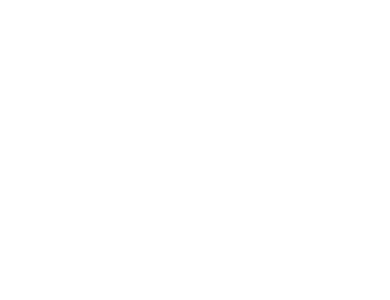
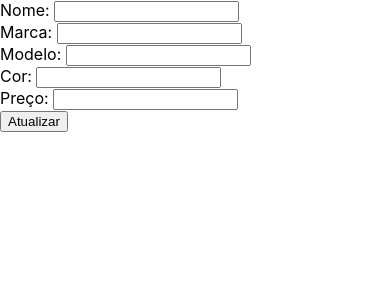
Before and after one commit to dihreyaraujo/lexart-labs-frontend, a React (Create React App) app in the folder lexart-labs/: page /products/1 in a window 390 px wide. Before the commit this address had no page. Shown: the top 300 px of the page. Built offline with nearby package versions, Linux system fonts and the light colour scheme; no server answers.

Commit message:
implements phoneId pages for update phone

```diff
--- a/lexart-labs/src/App.js
+++ b/lexart-labs/src/App.js
@@ -3,6 +3,7 @@
 import Login from './pages/Login';
 import Register from './pages/Register';
 import Phones from './pages/Phones';
+import PhoneId from './pages/PhoneId';
 
 class App extends Component {
   render() {
@@ -11,7 +12,8 @@
         <Routes>
           <Route exact path="/" element={ <Login /> } />
           <Route path="/register" element={ <Register /> } />
-          <Route path="/products" element={ <Phones /> } />
+          <Route exact path="/products" element={ <Phones /> } />
+          <Route path="/products/:id" element={ <PhoneId /> } />
         </Routes>
       </div>
     )
--- /dev/null
+++ b/lexart-labs/src/pages/PhoneId.js
@@ -0,0 +1,96 @@
+import React, { useState, useEffect } from 'react';
+import { Link, useParams } from 'react-router-dom';
+import axios from 'axios';
+
+const PhoneId = () => {
+  const [product, setProduct] = useState([]);
+  const [errorMsg, setError] = useState('');
+  const { id } = useParams();
+
+  useEffect(() => {
+    verifyLogged();
+  }, []);
+
+  const verifyLogged = async () => {
+    try {
+      const url = 'http://localhost:3001/products';
+      const token = JSON.parse(localStorage.getItem('tokenLexart'));
+      const user = await axios.get(url, {
+        headers: {
+          "Authorization": token
+        }
+      });
+
+      if (user.data) {
+        const findProduct = user.data.find((elem) => Number(elem.id) === Number(id))
+        setProduct(findProduct);
+      }
+    } catch (e) {
+      setError(e.response.data.message);
+    }
+  }
+
+  const typeEvent = ({ target }) => {
+    setProduct(prevProduct => ({
+      ...prevProduct,
+      [target.id]: target.value
+    }));
+  };
+
+  const updateProduct = async () => {
+    const url = 'http://localhost:3001/products';
+    const token = JSON.parse(localStorage.getItem('tokenLexart'));
+    try {
+      const response = await axios.put(url, product, {
+        headers: {
+          Authorization: token,
+          "Content-Type": 'application/json'
+        }
+      });
+      if (response.data.message === 'Produto atualizado com sucesso') {
+        window.location.assign('http://localhost:3000/products');
+      } else {
+        setError(response.data.message)
+      }
+    } catch (e) {
+      setError(e.response.data.message)
+    }
+  }
+
+  const transformProd = () => {
+    const prodInHtml = (
+      <div>
+        <div>
+          <label>Nome: </label>
+          <input type='text' value={ product.name } id={ "name" } onChange={(e) => typeEvent(e)} />
+        </div>
+        <div>
+          <label>Marca: </label>
+          <input type='text' value={ product.brand } id={ "brand" } onChange={(e) => typeEvent(e)} />
+        </div>
+        <div>
+          <label>Modelo: </label>
+          <input type='text' value={ product.model } id={ "model" } onChange={(e) => typeEvent(e)} />
+        </div>
+        <div>
+          <label>Cor: </label>
+          <input type='text' value={ product.color } id={ "color" } onChange={(e) => typeEvent(e)} />
+        </div>
+        <div>
+          <label>Preço: </label>
+          <input type='text' value={ product.price } id={ "price" } onChange={(e) => typeEvent(e)} />
+        </div>
+        <button type='button' onClick={ async () => await updateProduct() }>Atualizar</button>
+      </div>
+    );
+    return prodInHtml;
+  }
+
+  return (
+    <div>
+      {errorMsg ? <p>{errorMsg}</p> : transformProd()}
+    </div>
+  );
+}
+
+export default PhoneId;
--- a/lexart-labs/src/pages/Phones.js
+++ b/lexart-labs/src/pages/Phones.js
@@ -24,7 +24,6 @@
           "Authorization": token
         }
       });
-      console.log(user);
       if (user) {
         this.setState({ products: user.data });
       }
@@ -71,7 +70,6 @@
   typeEvent = ({ target }) => {
     const inputEvent = target.id;
     const { products } = this.state;
-    console.log(products)
     const filterProd = products.filter((elem) => elem.name.toLowerCase().includes(target.value.toLowerCase()))
     this.setState({ [inputEvent]: target.value, filterProducts: filterProd });
   };
```
